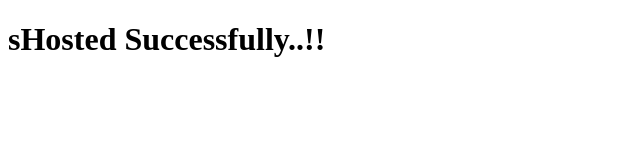
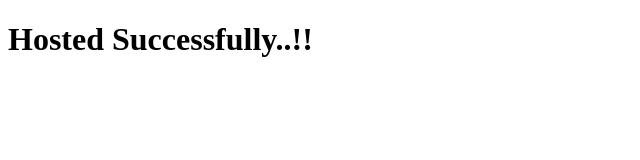
Before and after one commit to renishantala/apidemo, a plain HTML site: page index.html in a window 1280 px wide. Shown: the whole page, without its empty margins (0-640 px from the left). Drawn offline with Linux system fonts and the light colour scheme.

Commit message:
Success...

```diff
--- a/index.html
+++ b/index.html
@@ -7,6 +7,6 @@
     <title>Document</title>
 </head>
 <body>
-    <h1>sHosted Successfully..!!</h1>
+    <h1>Hosted Successfully..!!</h1>
 </body>
 </html>
```
